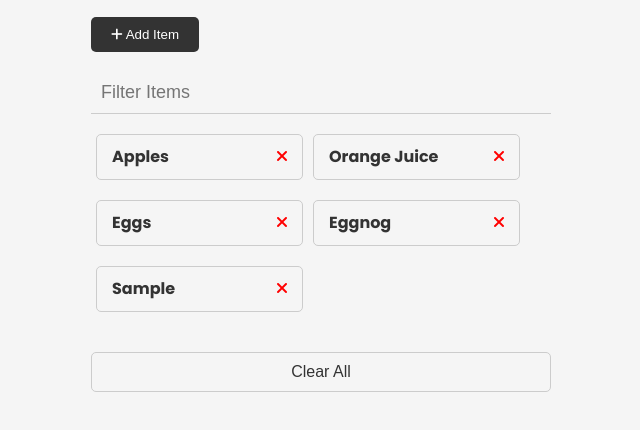
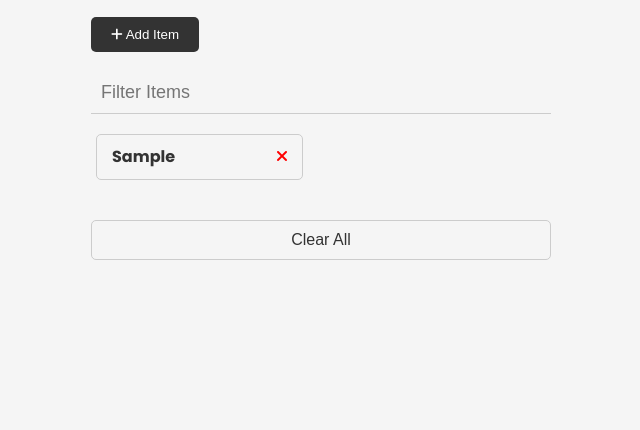
Before and after one commit to TonySoprano2000/shopping-list, a plain HTML site: page index.html in a window 1280 px wide. Both pictures are taken after typing "Sample" into the empty fields and a click on the button "Add Item". Shown: the part 180-610 px from the top of the page, without its empty margins (319-959 px from the left). Drawn offline with Linux system fonts and the light colour scheme.

Commit message:
Local storage is added

```diff
--- a/index.html
+++ b/index.html
@@ -48,7 +48,7 @@
       </div>
 
       <ul id="item-list" class="items">
-        <li>
+        <!-- <li>
           Apples
           <button class="remove-item btn-link text-red">
             <i class="fa-solid fa-xmark"></i>
@@ -71,7 +71,7 @@
           <button class="remove-item btn-link text-red">
             <i class="fa-solid fa-xmark"></i>
           </button>
-        </li>
+        </li> -->
       </ul>
 
       <button id="clear" class="btn-clear">Clear All</button>
--- a/script.js
+++ b/script.js
@@ -4,7 +4,7 @@ const itemInput = document.getElementById("item-input");
 const itemFilter = document.getElementById("filter");
 const clearBtn = document.getElementById("clear");
 
-function addItem(e) {
+function onAddItemSubmit(e) {
   e.preventDefault();
   const newItem = itemInput.value;
   if (newItem === "") {
@@ -12,17 +12,39 @@ function addItem(e) {
     alert("Please add item");
     return;
   }
+  // Create Item DOM element
+  addItemToDOM(newItem);
+  // Add item to local storage
+  addItemToStorage(newItem);
+
+  // Check Ui
+  checkUI();
+  itemInput.value = "";
+}
+
+function addItemToStorage(item) {
+  let itemFromStorage;
+
+  if (localStorage.getItem("items") === null) {
+    itemFromStorage = [];
+  } else {
+    itemFromStorage = JSON.parse(localStorage.getItem("items"));
+  }
+  // Add new item to array
+  itemFromStorage.push(item);
+  //Convert to the JSON string and set to local storage
+  localStorage.setItem("item", JSON.stringify(itemFromStorage));
+}
+
+function addItemToDOM(item) {
   // Create ListItem
   const li = document.createElement("li");
-  li.appendChild(document.createTextNode(newItem));
+  li.appendChild(document.createTextNode(item));
   const button = createButton("remove-item btn-link text-red"); // Ovo je classes i to prosledjujes u funkciju
   // Icon vezujes za button u funkciji gde pravis dugme
   li.appendChild(button);
   // Add li to the DOM
   itemList.appendChild(li);
-  // Check Ui
-  checkUI();
-  itemInput.value = "";
 }
 
 function createButton(classes) {
@@ -94,7 +116,7 @@ function checkUI() {
   }
 }
 // Event Listener
-itemForm.addEventListener("submit", addItem);
+itemForm.addEventListener("submit", onAddItemSubmit);
 itemList.addEventListener("click", removeItem);
 clearBtn.addEventListener("click", clearItems);
 itemFilter.addEventListener("input", FilterItems);
```
